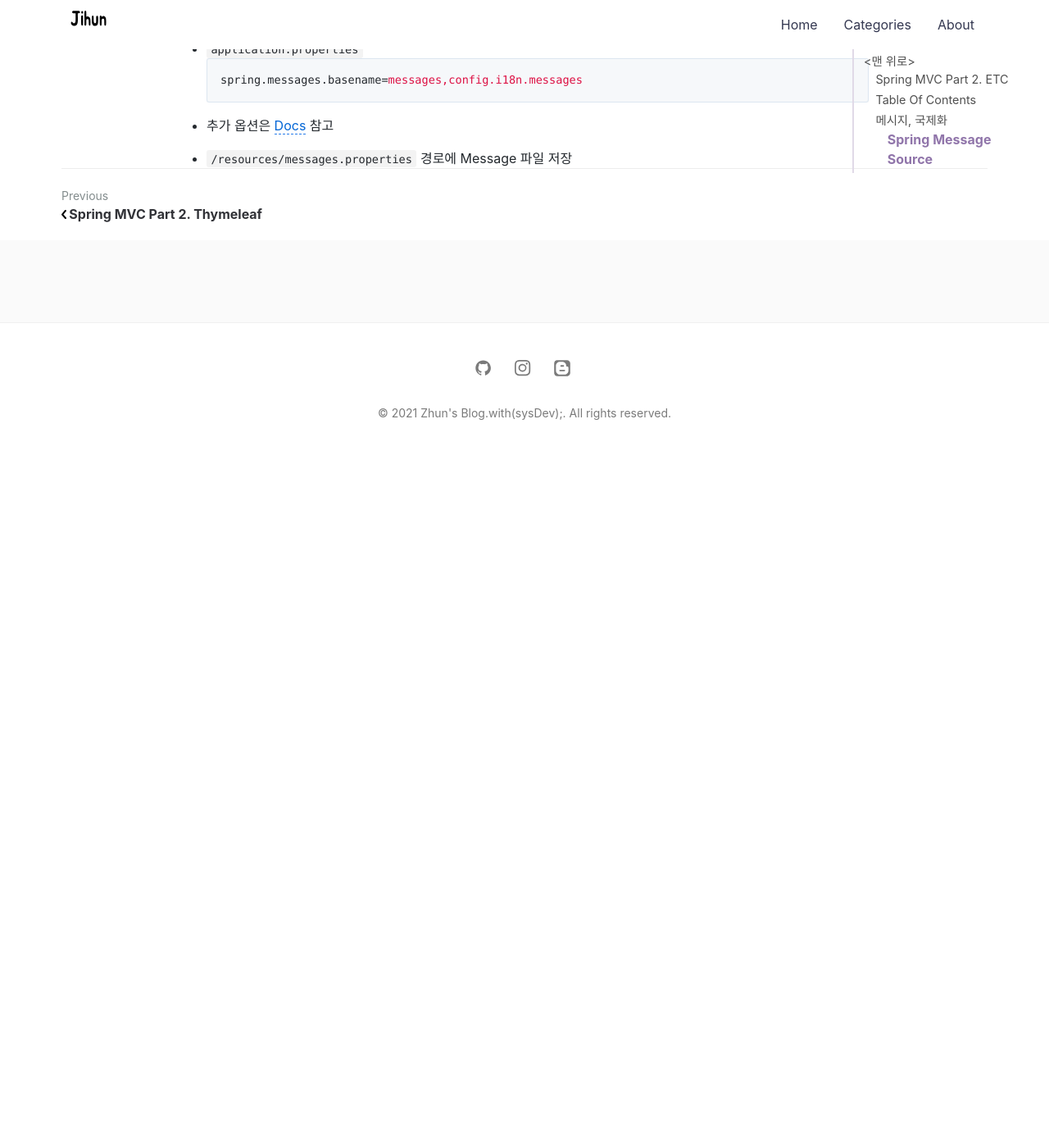
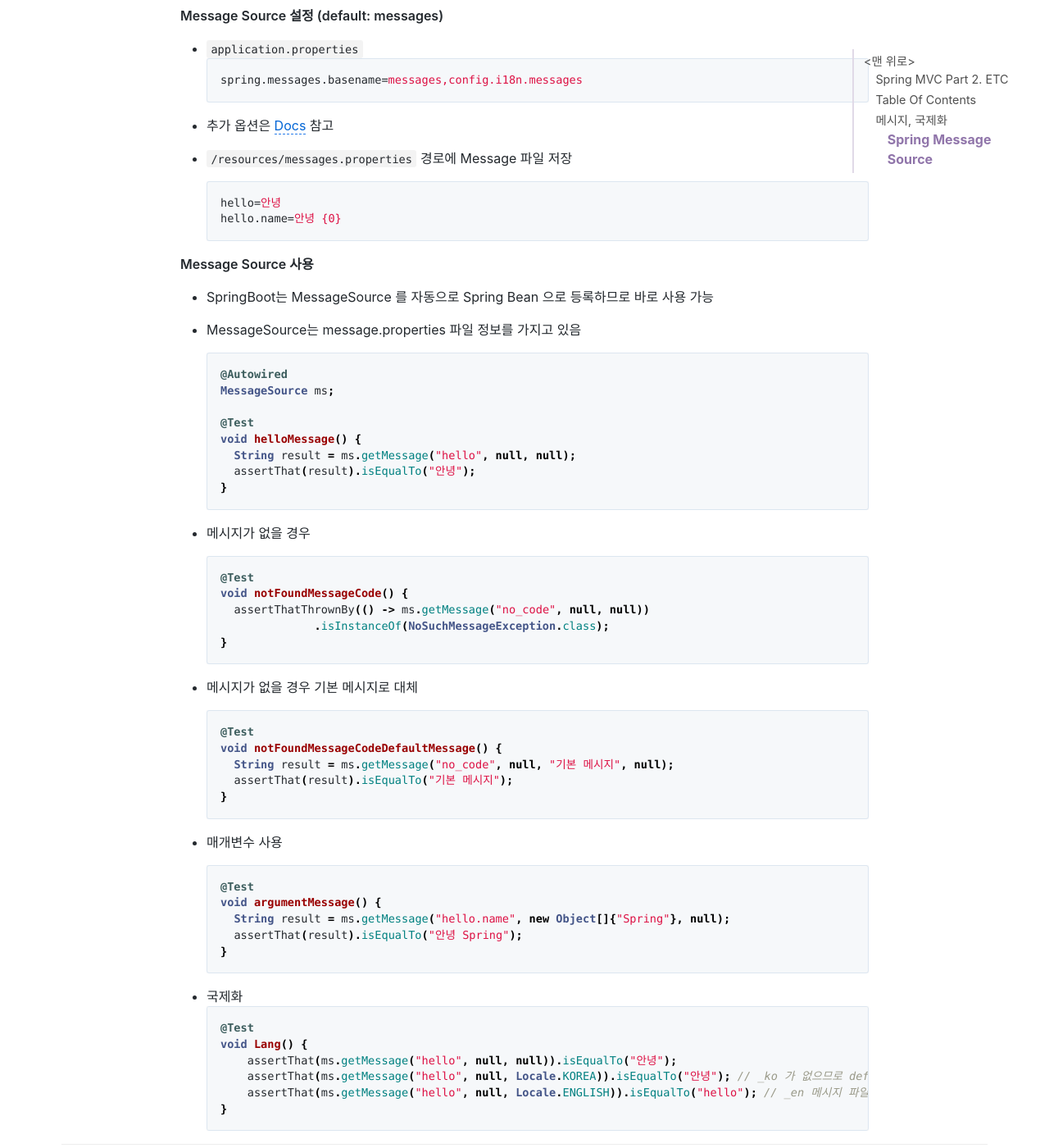
Before and after one commit to jihunparkme/jihunparkme.github.io, a Jekyll site: the page built from _posts/2021-10-12-Spring-MVC-Part2-Etc.md, in a window 1280 px wide and 1400 px high, scrolled down 1183 px. Shown: the whole window at 82% size. Built offline with Jekyll 4.4.1, drawn with Linux system fonts in a browser that asks for light colours; comment, search, counter and statistics services are not loaded; before the commit the page ends 1742 px from its top, so only the background shows below that; some of the changed text lies outside the part shown.

Commit message:
[메시지, 국제화] 스프링 메시지 소스 사용

````diff
--- a/_posts/2021-10-12-Spring-MVC-Part2-Etc.md
+++ b/_posts/2021-10-12-Spring-MVC-Part2-Etc.md
@@ -34,3 +34,64 @@ featured-img: spring_mvc_2
 - 추가 옵션은 [Docs](https://docs.spring.io/spring-boot/docs/current/reference/html/application-properties.html#application-properties) 참고
 
 - `/resources/messages.properties` 경로에 Message 파일 저장
+
+  ```properties
+  hello=안녕
+  hello.name=안녕 {0}
+  ```
+
+**Message Source 사용**
+
+- SpringBoot는 MessageSource 를 자동으로 Spring Bean 으로 등록하므로 바로 사용 가능
+- MessageSource는 message.properties 파일 정보를 가지고 있음
+
+  ```java
+  @Autowired
+  MessageSource ms;
+
+  @Test
+  void helloMessage() {
+    String result = ms.getMessage("hello", null, null);
+    assertThat(result).isEqualTo("안녕");
+  }
+  ```
+
+- 메시지가 없을 경우
+
+  ```java
+  @Test
+  void notFoundMessageCode() {
+    assertThatThrownBy(() -> ms.getMessage("no_code", null, null))
+                .isInstanceOf(NoSuchMessageException.class);
+  }
+  ```
+
+- 메시지가 없을 경우 기본 메시지로 대체
+
+  ```java
+  @Test
+  void notFoundMessageCodeDefaultMessage() {
+    String result = ms.getMessage("no_code", null, "기본 메시지", null);
+    assertThat(result).isEqualTo("기본 메시지");
+  }
+  ```
+
+- 매개변수 사용
+
+  ```java
+  @Test
+  void argumentMessage() {
+    String result = ms.getMessage("hello.name", new Object[]{"Spring"}, null);
+    assertThat(result).isEqualTo("안녕 Spring");
+  }
+  ```
+
+- 국제화
+  ```java
+  @Test
+  void Lang() {
+      assertThat(ms.getMessage("hello", null, null)).isEqualTo("안녕");
+      assertThat(ms.getMessage("hello", null, Locale.KOREA)).isEqualTo("안녕"); // _ko 가 없으므로 default
+      assertThat(ms.getMessage("hello", null, Locale.ENGLISH)).isEqualTo("hello"); // _en 메시지 파일 선
+  }
+  ```
````
